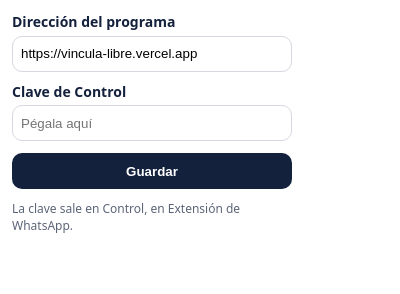
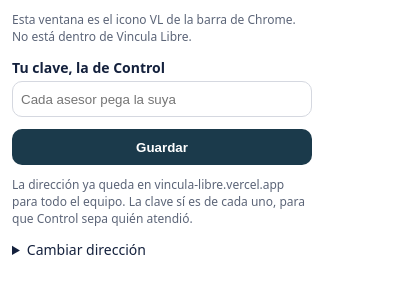
Before and after one commit to plagocorp-design/estadisticastx, a browser extension: page extension/popup.html in a window 400 px wide. Drawn offline with Linux system fonts and the light colour scheme.

Commit message:
Aclara que el icono de la extensión está en Chrome y deja la dirección igual para todo el equipo.

```diff
--- a/extension/popup.html
+++ b/extension/popup.html
@@ -2,14 +2,18 @@
 <meta charset="utf-8" />
 <title>Vincula Libre</title>
 <style>
-  body { font: 14px/1.4 system-ui, sans-serif; width: 280px; margin: 12px; color: #14213d; }
+  body { font: 14px/1.4 system-ui, sans-serif; width: 300px; margin: 12px; color: #14213d; }
   label { display: block; font-weight: 650; margin-top: 10px; }
   input { width: 100%; box-sizing: border-box; margin-top: 4px; height: 36px; border: 1px solid #d5d8e0; border-radius: 10px; padding: 0 8px; }
-  button { margin-top: 12px; height: 36px; width: 100%; border: 0; border-radius: 10px; background: #14213d; color: white; font-weight: 700; }
+  button { margin-top: 12px; height: 36px; width: 100%; border: 0; border-radius: 10px; background: #1B3A4B; color: white; font-weight: 700; }
   p { color: #5c6578; font-size: 12px; }
 </style>
-<label>Dirección del programa<input id="url" placeholder="https://vincula-libre.vercel.app" /></label>
-<label>Clave de Control<input id="token" placeholder="Pégala aquí" /></label>
+<p>Esta ventana es el icono VL de la barra de Chrome. No está dentro de Vincula Libre.</p>
+<label>Tu clave, la de Control<input id="token" placeholder="Cada asesor pega la suya" /></label>
 <button id="guardar" type="button">Guardar</button>
-<p id="aviso">La clave sale en Control, en Extensión de WhatsApp.</p>
+<p id="aviso">La dirección ya queda en vincula-libre.vercel.app para todo el equipo. La clave sí es de cada uno, para que Control sepa quién atendió.</p>
+<details>
+  <summary>Cambiar dirección</summary>
+  <label>Dirección<input id="url" /></label>
+</details>
 <script src="popup.js"></script>
--- a/src/components/control.tsx
+++ b/src/components/control.tsx
@@ -1077,7 +1077,7 @@ function ClaveWhatsapp() {
     <details className="mt-3 max-w-2xl rounded-2xl border border-line bg-card px-4 py-3 text-sm">
       <summary className="cursor-pointer font-semibold">Extensión de WhatsApp</summary>
       <p className="mt-2 text-ink-soft">
-        Al abrir WhatsApp Web se marca la gestión en Control. Cada chat se cuenta desde el primer mensaje de hoy, aunque el chat sea viejo y todavía no tengas la placa ni el nombre. El verde es atendido y el rojo es que no se pudo. Los dos quedan guardados.
+        El icono VL no está aquí. Está en la barra de Chrome, después de instalar la extensión. Aquí solo se copia la clave de cada asesor. La dirección del programa ya es la misma para todos.
       </p>
       <p className="mt-2 break-all font-mono text-xs">{token || "…"}</p>
       {aviso ? <p className="mt-2 text-danger">{aviso}</p> : null}
```
Also changed, not shown: extension/icon128.png (added), extension/icon16.png (added), extension/icon48.png (added), extension/manifest.json.
